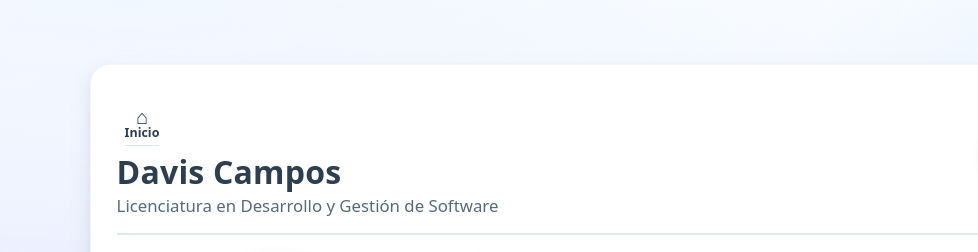
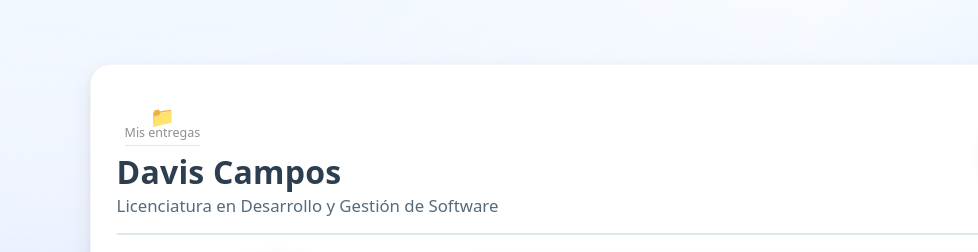
Before and after one commit to daviscampos-122/2026ii-dsv-portafolio-4gs122-07-campos-davis, a plain HTML site: page docs/index.html in a window 1280 px wide. Shown: the top 252 px of the page, 0-978 px from the left. Drawn offline with Linux system fonts and the light colour scheme.

Commit message:
Actualiza el boton de Mis entregas en docs/index.html

```diff
--- a/docs/index.html
+++ b/docs/index.html
@@ -23,9 +23,9 @@
           <!-- Navegación mínima (breadcrumb). Puedes añadir más tabs si el profe lo pide -->
           <div class="top-actions">
             <nav class="tabs-left" aria-label="Navegación">
-              <a href="./index.html" class="tab-link is-active">
-                <span class="ico" aria-hidden="true">&#8962;</span>
-                <span class="label">Inicio</span>
+              <a href="./modulos/index.html" class="tab-link">
+                <span class="ico" aria-hidden="true">&#128193;</span>
+                <span class="label">Mis entregas</span>
               </a>
             </nav>
           </div>
```
